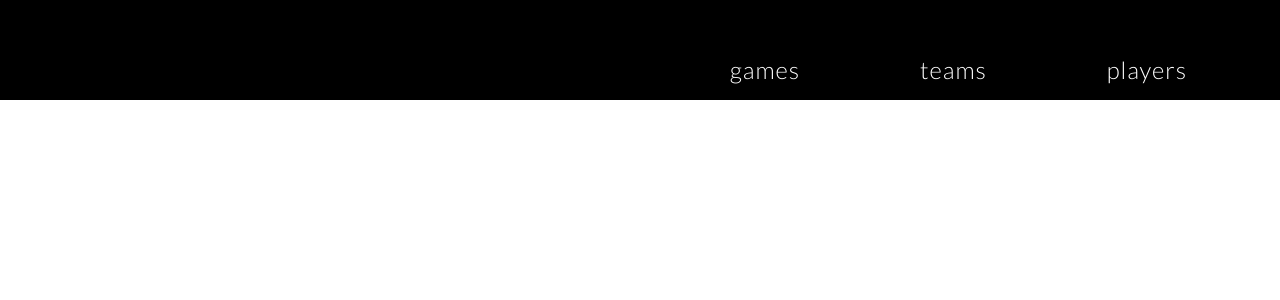
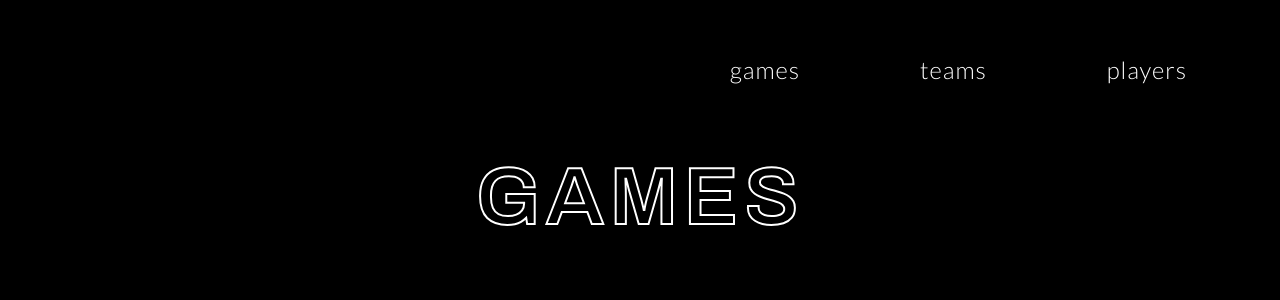
Before and after one commit to MihailZharavin11/Hoopers, a Next.js app: page /games in a window 1280 px wide. Shown: the top 300 px of the page. Built offline with nearby package versions, Linux system fonts and the light colour scheme.

Commit message:
Home title and Games page
I made HomeTitle a reused component, renamed it Title. Started developing gamesPage

```diff
--- a/app/components/home/HomeTitle/HomeTitle.tsx
+++ b/app/components/Title/Title.tsx
@@ -5,7 +5,7 @@ import styles from "./homeTitle.module.scss";
 
 interface HomeTitleProps {
   title: string;
-  text: string;
+  text?: string;
 }
 
 const fontTitle = Archivo({
@@ -18,15 +18,15 @@ const fontText = Lato({
   subsets: ["latin"],
 });
 
-const HomeTitle: React.FC<HomeTitleProps> = ({ title, text }) => {
+const Title: React.FC<HomeTitleProps> = ({ title, text }) => {
   return (
     <div className={styles.titleWrapper}>
       <h1 className={`${styles.title} ${fontTitle.className}`}>
         {title.toUpperCase()}
       </h1>
-      <p className={`${styles.text} ${fontText.className}`}>{text}</p>
+      {text && <p className={`${styles.text} ${fontText.className}`}>{text}</p>}
     </div>
   );
 };
 
-export default HomeTitle;
+export default Title;
--- a/app/components/home/HomeTitle/homeTitle.module.scss
+++ b/app/components/Title/homeTitle.module.scss
@@ -1,4 +1,4 @@
-@import "../../../sass/abstracts/variables";
+@import "../../sass/abstracts/variables";
 
 .titleWrapper {
   display: flex;
--- a/app/components/home/GamesSection/GameSection.tsx
+++ b/app/components/home/GamesSection/GameSection.tsx
@@ -1,7 +1,7 @@
 "use client";
 import { motion, useScroll, useTransform } from "framer-motion";
 import React from "react";
-import HomeTitle from "../HomeTitle/HomeTitle";
+import HomeTitle from "../../Title/Title";
 import styles from "./gameSection.module.scss";
 import { ScoreTable } from "./ScoreTable/ScoreTable";
 import TeamItem from "./TeamScore/TeamScore";
--- a/app/components/home/PlayersSection/PlayersSection.tsx
+++ b/app/components/home/PlayersSection/PlayersSection.tsx
@@ -1,7 +1,7 @@
 "use client";
 import React, { useRef } from "react";
 import { HomeButton } from "../HomeButton/HomeButton";
-import HomeTitle from "../HomeTitle/HomeTitle";
+import HomeTitle from "../../Title/Title";
 import styles from "./playerSection.module.scss";
 import {
   IrvingItem,
--- a/app/components/home/TeamsSection/TeamsSection.tsx
+++ b/app/components/home/TeamsSection/TeamsSection.tsx
@@ -1,7 +1,7 @@
 "use client";
 import React from "react";
 import styles from "./teamsSection.module.scss";
-import HomeTitle from "../HomeTitle/HomeTitle";
+import HomeTitle from "../../Title/Title";
 import TeamBlock from "./TeamBlock/TeamBlock";
 import { HomeButton } from "../HomeButton/HomeButton";
 
--- a/app/games/games.module.scss
+++ b/app/games/games.module.scss
@@ -0,0 +1,9 @@
+.gamesWrapper {
+  height: 100vh;
+  width: 100%;
+  background-color: black;
+  .gameTitle {
+    display: flex;
+    justify-content: center;
+  }
+}
--- a/app/games/page.tsx
+++ b/app/games/page.tsx
@@ -11,8 +11,15 @@ import "swiper/css/pagination";
 import "swiper/css/scrollbar";
 import Image from "next/image";
 import { ArrowLeft, ArrowRight } from "../images";
+import Title from "../components/Title/Title";
 const Games = () => {
-  return <div></div>;
+  return (
+    <div className={styles.gamesWrapper}>
+      <div className={styles.gameTitle}>
+        <Title title="Games" />
+      </div>
+    </div>
+  );
 };
 
 export default Games;
```
